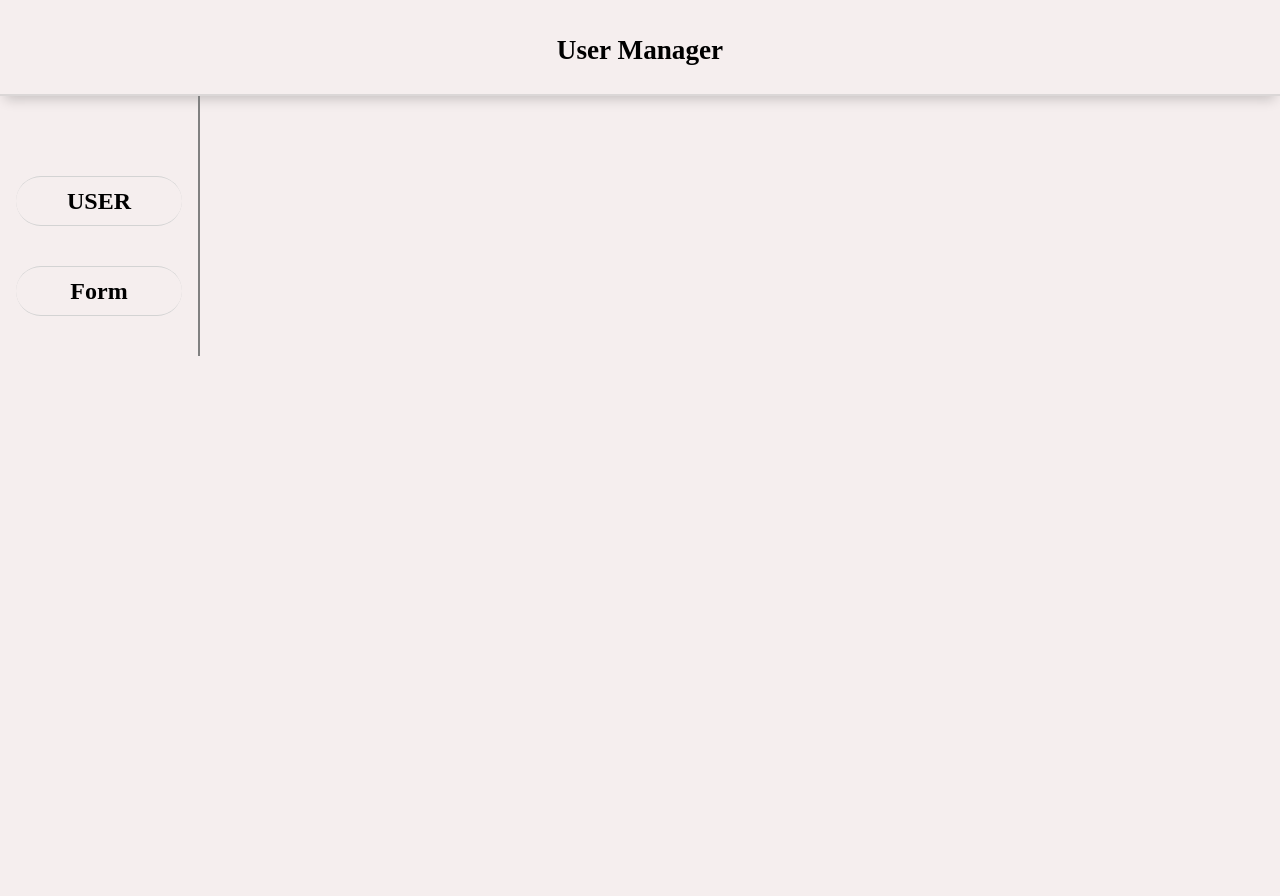
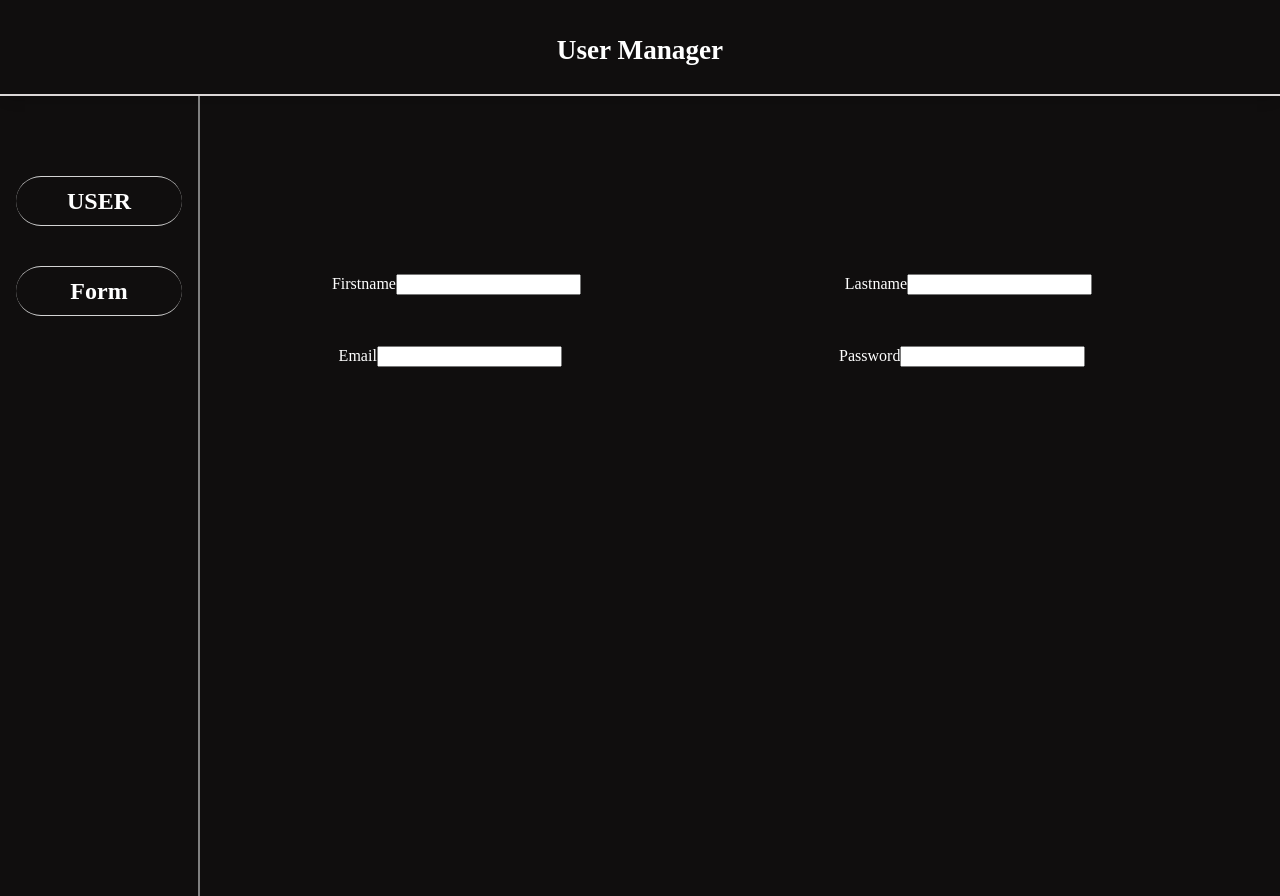
Before and after one commit to Shoyohazy/CRUD_APP, a React (Vite) app in the folder Crud_App/: page /form in a window 1280 px wide. Before the commit the page ends 800 px from the top, so only its background shows below. Built offline with nearby package versions, Linux system fonts and the light colour scheme.

Commit message:
styling form

```diff
--- a/Crud_App/package.json
+++ b/Crud_App/package.json
@@ -11,6 +11,7 @@
   },
   "dependencies": {
     "@reduxjs/toolkit": "^2.0.1",
+    "formik": "^2.4.5",
     "react": "^18.2.0",
     "react-dom": "^18.2.0",
     "react-redux": "^9.0.4",
--- a/Crud_App/src/App.css
+++ b/Crud_App/src/App.css
@@ -4,4 +4,4 @@
 
 /* .sidebar{
   height: 100%;
-} */
+}
--- a/Crud_App/src/App.jsx
+++ b/Crud_App/src/App.jsx
@@ -1,4 +1,5 @@
 import './App.css'
+import Form from './components/Form';
 import Header from './components/Header'
 import Sidebar from './components/Sidebar'
 import UserList from './components/UserList'
@@ -10,12 +11,13 @@ function App() {
     <>
 
       <Header/>
-      <div style={{ display: 'flex', minWidth: "80vw"}}>
+      <div style={{ display: 'flex', minWidth: "80vw" , minHeight:'100vh'}}>
         <div className='sidebar'>
          <Sidebar/>
         </div>
         <Routes>
           <Route path='/' element={<UserList/>}/>
+          <Route path='/form' element={<Form/>}/>
         </Routes>
       </div>
 
--- a/Crud_App/src/UI-KIT/List.jsx
+++ b/Crud_App/src/UI-KIT/List.jsx
@@ -3,7 +3,7 @@ function List({ data }) {
   return (
     <>
       <ul className='list-ul'>
-        {data?.users?.slice(0,10)?.map((user, index) => {
+        {data?.users?.slice(0,10 )?.map((user, index) => {
           return (
             <li className="user-list" key={user.id}>
               <div className="userinfo">
--- a/Crud_App/src/UI-KIT/list.css
+++ b/Crud_App/src/UI-KIT/list.css
@@ -16,8 +16,8 @@
     margin-top: 20px;
     margin-bottom: 10px ;
     align-items: center;
-    border: 2px solid rgb(177, 164, 164);
-    background-color: rgb(236, 234, 234);
+    color: white;
+    background-color: rgb(32, 31, 31);
     margin-right: 5%;
 }
 
--- /dev/null
+++ b/Crud_App/src/UI/form.css
@@ -0,0 +1,28 @@
+
+
+a{
+    min-width: 80%;
+}
+form{
+    display: flex;
+    flex-direction: column;
+    justify-content: center;
+    align-items: center;
+    height: 500px;
+    width: 100%;
+}
+.input-name{
+    width: 100%;
+    display: flex;
+    justify-content: center;
+    justify-content: space-around;
+    margin-bottom: 5%;
+}
+
+.input-credentials{
+    width: 100%;
+    display: flex;
+    justify-content: center;
+    justify-content: space-around;
+    margin-bottom: 5%;
+}
--- a/Crud_App/src/UI/header.css
+++ b/Crud_App/src/UI/header.css
@@ -11,4 +11,5 @@
     margin-top: 0.5rem;
     font-weight: 700;
     font-size: 1.7rem;
+    color: white;
 }
--- a/Crud_App/src/UI/sidebar.css
+++ b/Crud_App/src/UI/sidebar.css
@@ -2,6 +2,7 @@
 .sidebar-section{
     display: flex;
     flex-direction: column;
+    height: 100%;
     /* width: 22%; */
     width: 200px;
     padding: 0;
@@ -29,7 +30,7 @@
 
 a{
     text-decoration: none;
-    color: black;
+    color: white;
 }
 
 .li_hover {
--- a/Crud_App/src/components/Form.jsx
+++ b/Crud_App/src/components/Form.jsx
@@ -0,0 +1,32 @@
+import {useFormik} from 'formik'
+import { Link } from 'react-router-dom'
+import '../UI/form.css'
+export default function Form() {
+  //const {values} = useFormik();
+  return (
+    <Link to='/form'>
+        <form action="">
+            <div className='input-name'>
+                <div id='firstname'>
+                  <label htmlFor="firstname">Firstname</label>
+                  <input type="name" id="" />
+                </div>
+                <div id='lastname'>
+                  <label htmlFor="lastname">Lastname</label>
+                  <input type="name" id="" />
+                </div>
+            </div>
+            <div className='input-credentials'>
+                <div id='Email'>
+                  <label htmlFor="email">Email</label>
+                  <input type="email" id="" />
+                </div>
+                <div id='Password'>
+                  <label htmlFor="password">Password</label>
+                  <input type="password" id="" />
+                </div>
+            </div>
+        </form>
+    </Link>
+  )
+}
--- a/Crud_App/src/components/Sidebar.jsx
+++ b/Crud_App/src/components/Sidebar.jsx
@@ -1,14 +1,14 @@
 import '../UI/sidebar.css'
-
+import { Link } from 'react-router-dom'
 function Sidebar() {
   return (
     <div className='sidebar-section' >
             <ul className='side-list'>
                 <li className='side-list-item li_hover'>
-                    <a href="">USER</a>
+                    <Link to="/"><a href="">USER</a></Link>
                 </li>
                 <li className='side-list-item li_hover'>
-                    <a href="">Form</a>
+                    <Link to="/form"><a href="">Form</a></Link>
                 </li>
             </ul>
     </div>
--- a/Crud_App/src/components/UserList.jsx
+++ b/Crud_App/src/components/UserList.jsx
@@ -12,7 +12,7 @@ function UserList() {
   console.log(data)
   return (
     <div style={{width: "100%"}}>
-        {data.isLoading ? <h1>Loading...</h1> : <List data={data}/>}
+        {data.isLoading ? <h1 style={{color:'white'}}>Loading...</h1> : <List data={data}/>}
     </div>
   )
 }
--- a/Crud_App/src/index.css
+++ b/Crud_App/src/index.css
@@ -1,5 +1,5 @@
 
 body{
   margin: 0;
-  background-color: rgb(245, 238, 238);
+  background-color: rgb(16, 14, 14);
 }
```
Also changed, not shown: 1 other file (tests, documents, lock files or other folders).
